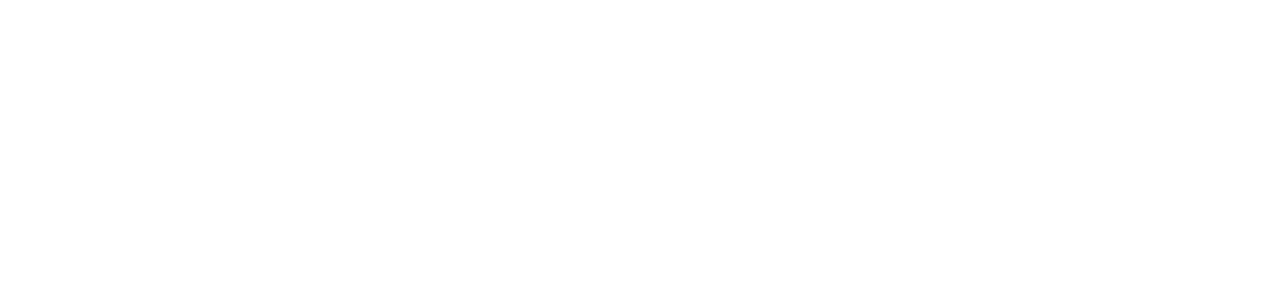
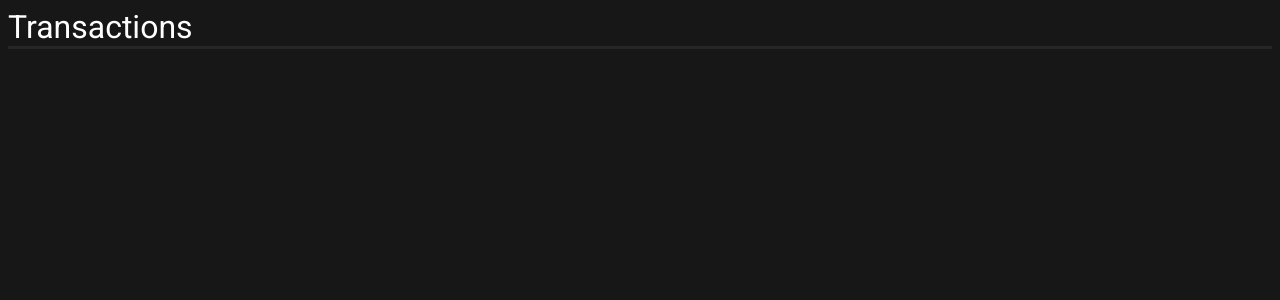
Before and after one commit to S-reinken/elegant, a React app: page / in a window 1280 px wide. Both pictures are taken after a click on the button "USAA MAIN CHECKING". Shown: the top 300 px of the page. Built offline with nearby package versions, Linux system fonts and the light colour scheme.

Commit message:
Made basic Transactions Page

```diff
--- /dev/null
+++ b/src/renderer/common/styles/RootStyles.ts
@@ -0,0 +1,28 @@
+import { Theme, createStyles } from "@material-ui/core"
+
+export const RootContainerStyles = (theme: Theme) =>
+  createStyles({
+    root: {
+      "& h1,h4": {
+        display: "flex",
+        boxSizing: "border-box",
+        margin: "0",
+        fontWeight: "normal",
+      },
+      padding: theme.spacing(1),
+      background: theme.palette.primary.dark,
+      display: "flex",
+      flexDirection: "column",
+      boxSizing: "border-box",
+      width: "100vw",
+      height: "100vh",
+      color: "white",
+      fontFamily: "Roboto",
+      fontStyle: "regular",
+    },
+    title: {
+      borderBottomStyle: "solid",
+      borderBottomColor: theme.palette.primary.light,
+      marginBottom: theme.spacing(1),
+    },
+  })
--- a/src/renderer/ui/AccountsPage/Styles.ts
+++ b/src/renderer/ui/AccountsPage/Styles.ts
@@ -1,29 +1,13 @@
 import { Theme, createStyles } from "@material-ui/core"
+import { RootContainerStyles } from "@/renderer/common/styles/RootStyles"
 
 export const styles = (theme: Theme) =>
   createStyles({
     root: {
-      "& h1,h4": {
-        display: "flex",
-        boxSizing: "border-box",
-        margin: "0",
-        fontWeight: "normal"
-      },
-      padding: theme.spacing(1),
-      background: theme.palette.primary.dark,
-      display: "flex",
-      flexDirection: "column",
-      boxSizing: "border-box",
-      width: "100vw",
-      height: "100vh",
-      color: "white",
-      fontFamily: "Roboto",
-      fontStyle: "regular"
+      ...RootContainerStyles(theme).root,
     },
     title: {
-      borderBottomStyle: "solid",
-      borderBottomColor: theme.palette.primary.light,
-      marginBottom: theme.spacing(1)
+      ...RootContainerStyles(theme).title,
     },
     paper: {
       borderRadius: "0",
@@ -38,7 +22,7 @@
       height: "100px",
       width: "200px",
       "&:hover": {
-        backgroundColor: theme.palette.primary.light
-      }
-    }
+        backgroundColor: theme.palette.primary.light,
+      },
+    },
   })
--- a/src/renderer/ui/App.tsx
+++ b/src/renderer/ui/App.tsx
@@ -3,6 +3,7 @@
 import { ThemeProvider } from "@material-ui/styles"
 import { createMuiTheme } from "@material-ui/core"
 import { Page } from "../common/constants"
+import { TransactionsPage } from "./TransactionsPage"
 
 const theme = createMuiTheme({
   palette: {
@@ -20,7 +21,7 @@
 
 const pageMap: React.FunctionComponent<PageComponentProps>[] = [
   AccountPage,
-  SamplePage,
+  TransactionsPage,
 ]
 
 export interface PageComponentProps {
--- /dev/null
+++ b/src/renderer/ui/TransactionsPage/TransactionsPage.tsx
@@ -0,0 +1,33 @@
+import { Theme, createStyles } from "@material-ui/core"
+import { RootContainerStyles } from "@/renderer/common/styles/RootStyles"
+import { WithStyles, withStyles } from "@material-ui/styles"
+import * as React from "react"
+import { PageComponentProps } from "../App"
+
+const styles = (theme: Theme) =>
+  createStyles({
+    root: {
+      ...RootContainerStyles(theme).root,
+    },
+    title: {
+      ...RootContainerStyles(theme).title,
+    },
+  })
+
+type TransactionsPageComponentProps = WithStyles<typeof styles>
+const TransactionsPageComponent: React.FunctionComponent<
+  TransactionsPageComponentProps
+> = ({ classes }) => (
+  <div className={classes.root}>
+    <div className={classes.title}>
+      <h1>Transactions</h1>
+    </div>
+  </div>
+)
+
+export const TransactionsPage: React.FunctionComponent<PageComponentProps> = ({
+  setPage,
+}) => {
+  const Component = withStyles(styles)(TransactionsPageComponent)
+  return <Component />
+}
--- /dev/null
+++ b/src/renderer/ui/TransactionsPage/index.ts
@@ -0,0 +1 @@
+export * from "./TransactionsPage"
```
